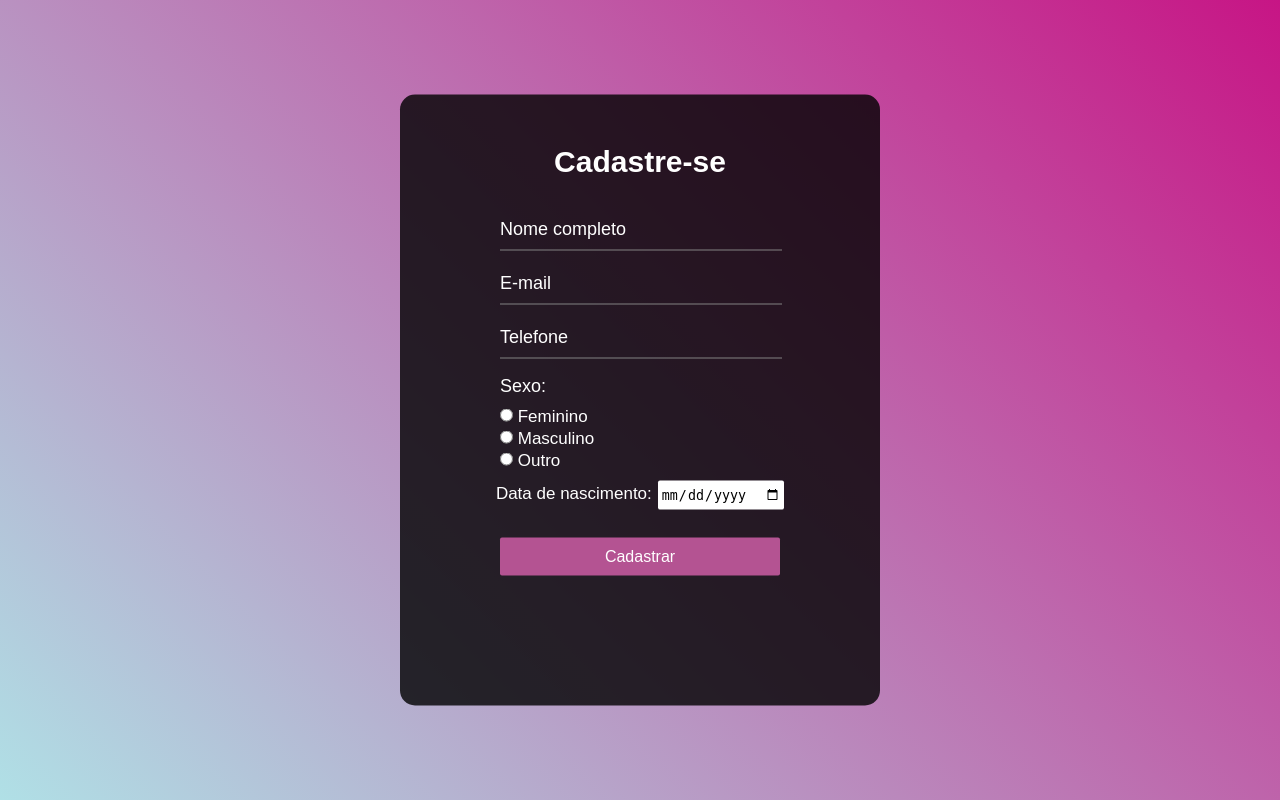
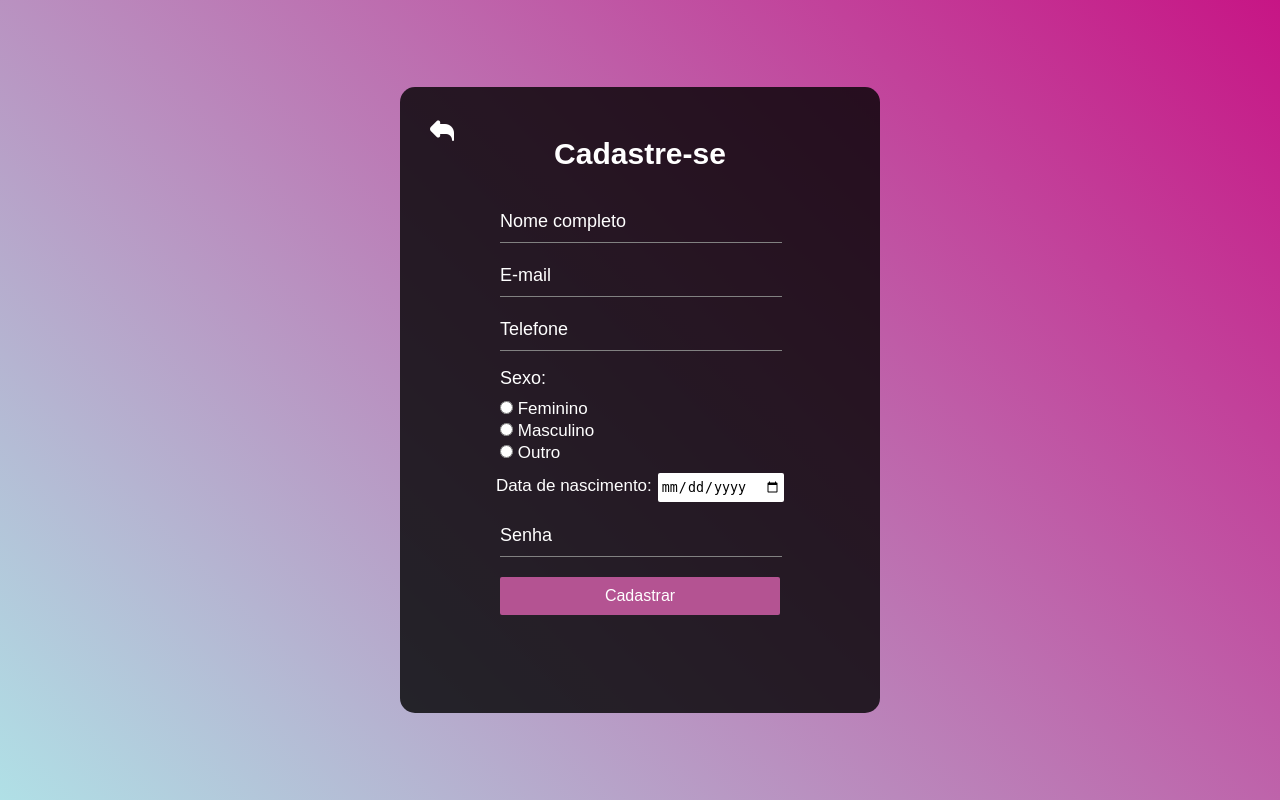
Before and after one commit to Leeh62/Login_Cadastro, a PHP site: page /php/formulario.php in a window 1280 px wide. Run offline with PHP 8.4, Linux system fonts and the light colour scheme.

Commit message:
Alterações e vinculação

```diff
--- a/css/formulario.css
+++ b/css/formulario.css
@@ -16,7 +16,7 @@ body{
     top: 50%;
     left: 50%;
     transform: translate(-50%, -50%);
-    padding: 60px 100px 95px;
+    padding: 60px 100px 110px;
     border-radius: 15px;
     width: 280px;
     height: 57%;
@@ -81,7 +81,7 @@ h2{
 
 .box-data{
     margin-top: 13px;
-    margin-bottom: 30px;
+    margin-bottom: 23px;
     font-size: 17px;
     display: flex;
     white-space: nowrap;
@@ -120,3 +120,12 @@ button:active{
     background-color: #4d0532;
     transition: background-color 0.2s ease;
 }
+
+.voltar{
+    background: none;
+    border: none;
+    cursor: pointer;
+    position: absolute;
+    top: 30px;
+    left: 30px;
+}
--- a/php/formulario.php
+++ b/php/formulario.php
@@ -9,10 +9,11 @@
         $telefone = $_POST['telefone'];
         $sexo = $_POST['genero'];
         $data_nascimento = $_POST['data-nasc'];
+        $senha = $_POST['senha'];
 
         mysqli_select_db($conexao, 'cadastro');
 
-        $result = mysqli_query($conexao, "INSERT INTO usuario(nome_completo, email, telefone, sexo, data_nascimento) VALUES ('$nome', '$email', '$telefone', '$sexo', '$data_nascimento')");
+        $result = mysqli_query($conexao, "INSERT INTO usuario(nome_completo, email, telefone, sexo, data_nascimento, senha) VALUES ('$nome', '$email', '$telefone', '$sexo', '$data_nascimento', 'senha')");
     }
 
 ?>
@@ -27,6 +28,8 @@
 </head>
 <body>
     <form action="formulario.php" method="POST" class="formulário">
+
+        <a href="index.php" class="voltar"><img src="\Login_Cadastro\img\desfazer.png" alt="voltar"></a>
         <h2>Cadastre-se</h2>
 
         <div class="input-box">
@@ -66,6 +69,11 @@
             <input type="date" name="data-nasc" id="data-nasc" class="input-data" required>
         </div>
 
+        <div class="input-box">
+            <input type="text" name="senha" id="senha" class="input-usuário" required>
+            <label class="label-input">Senha</label>
+        </div>
+
         <button type="submit" name="submit" id="submit">Cadastrar</button>
 
     </form>
```
Also changed, not shown: css/home.css (+37 -7 lines), css/login.css (+14 -4 lines), php/index.php (renamed from index.html, +7 -6 lines), php/login.php (+13 -5 lines), img/desfazer.png (added), img/gatinha (2).png (added), img/gatinha.png (added).
